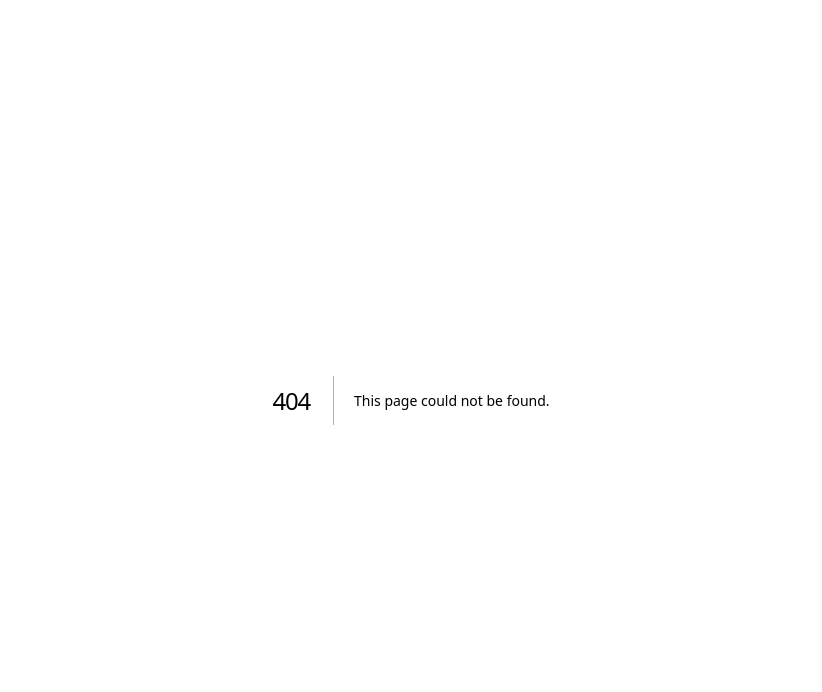
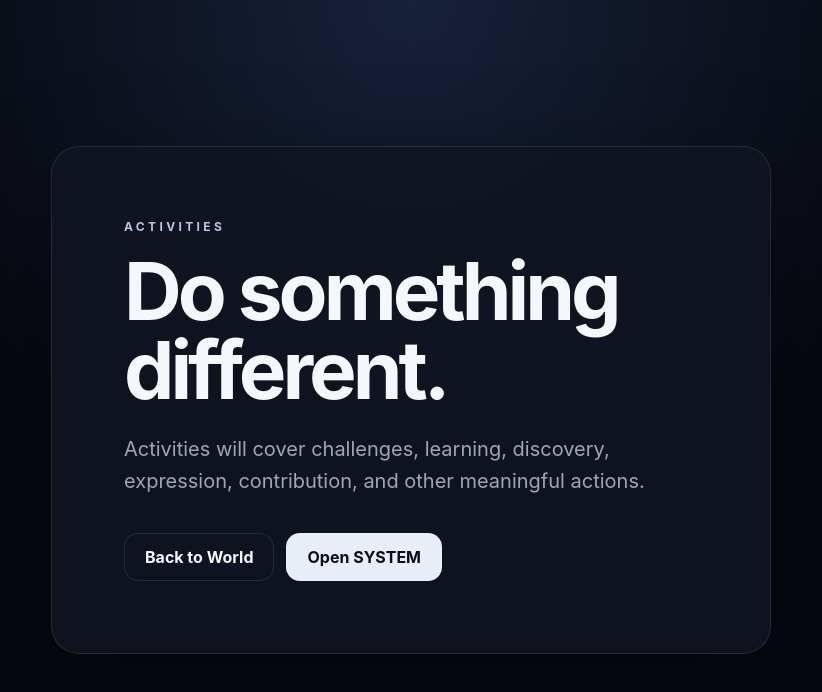
Before and after one commit to Ndombe234/MOIRISE, a Next.js app: page /activities in a window 1280 px wide. Before the commit this address had no page. Shown: the top 692 px of the page, without its empty margins (229-1051 px from the left). Built offline with nearby package versions, Linux system fonts and the light colour scheme.

Commit message:
feat(module-3): add Activities gateway

```diff
--- /dev/null
+++ b/app/activities/page.tsx
@@ -0,0 +1,5 @@
+import Link from "next/link";
+
+export default function ActivitiesPage() {
+  return <main><section className="hero" aria-labelledby="title"><p className="eyebrow">ACTIVITIES</p><h1 id="title">Do something different.</h1><p className="lead">Activities will cover challenges, learning, discovery, expression, contribution, and other meaningful actions.</p><div className="actions"><Link className="button secondary" href="/home">Back to World</Link><Link className="button" href="/system">Open SYSTEM</Link></div></section></main>;
+}
```
